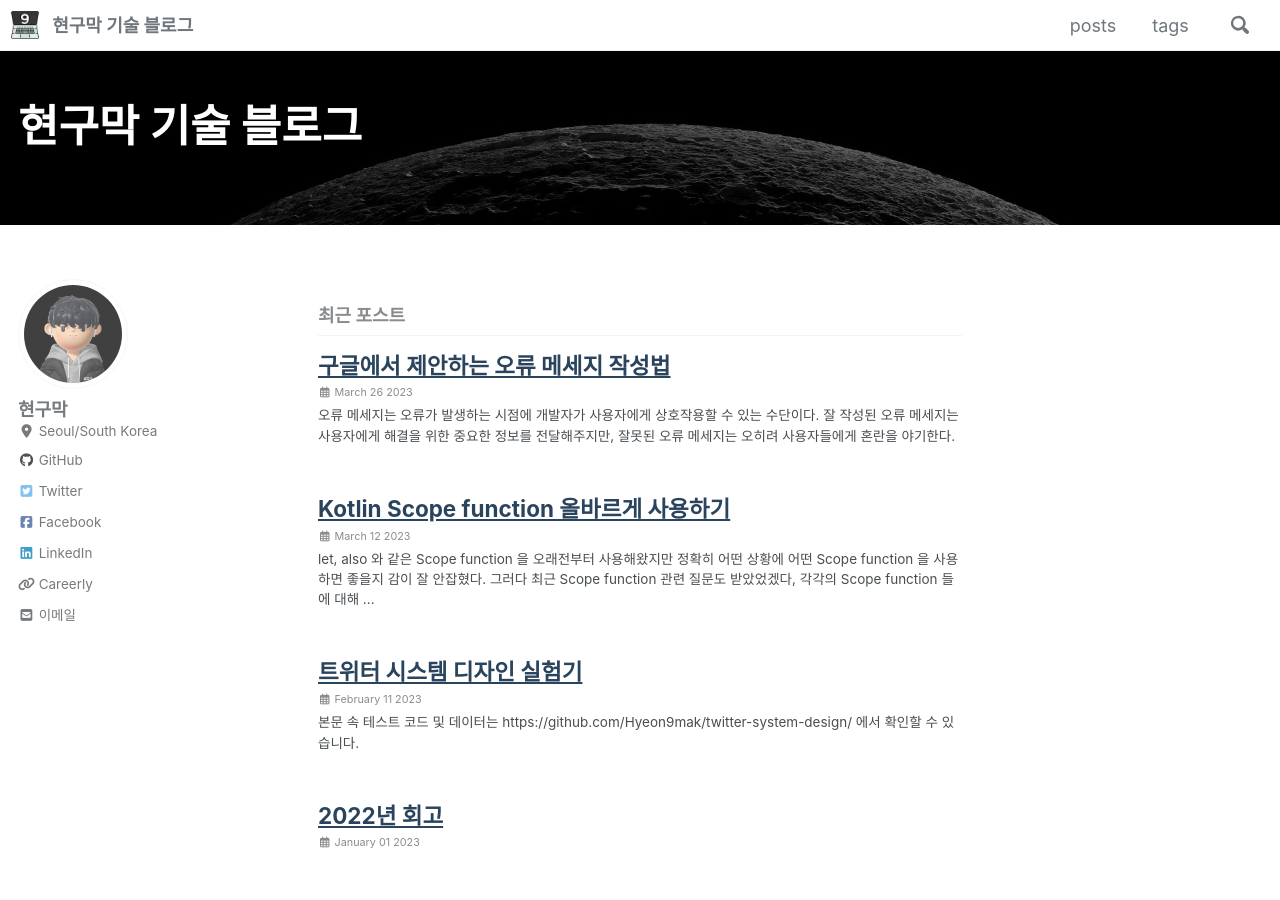
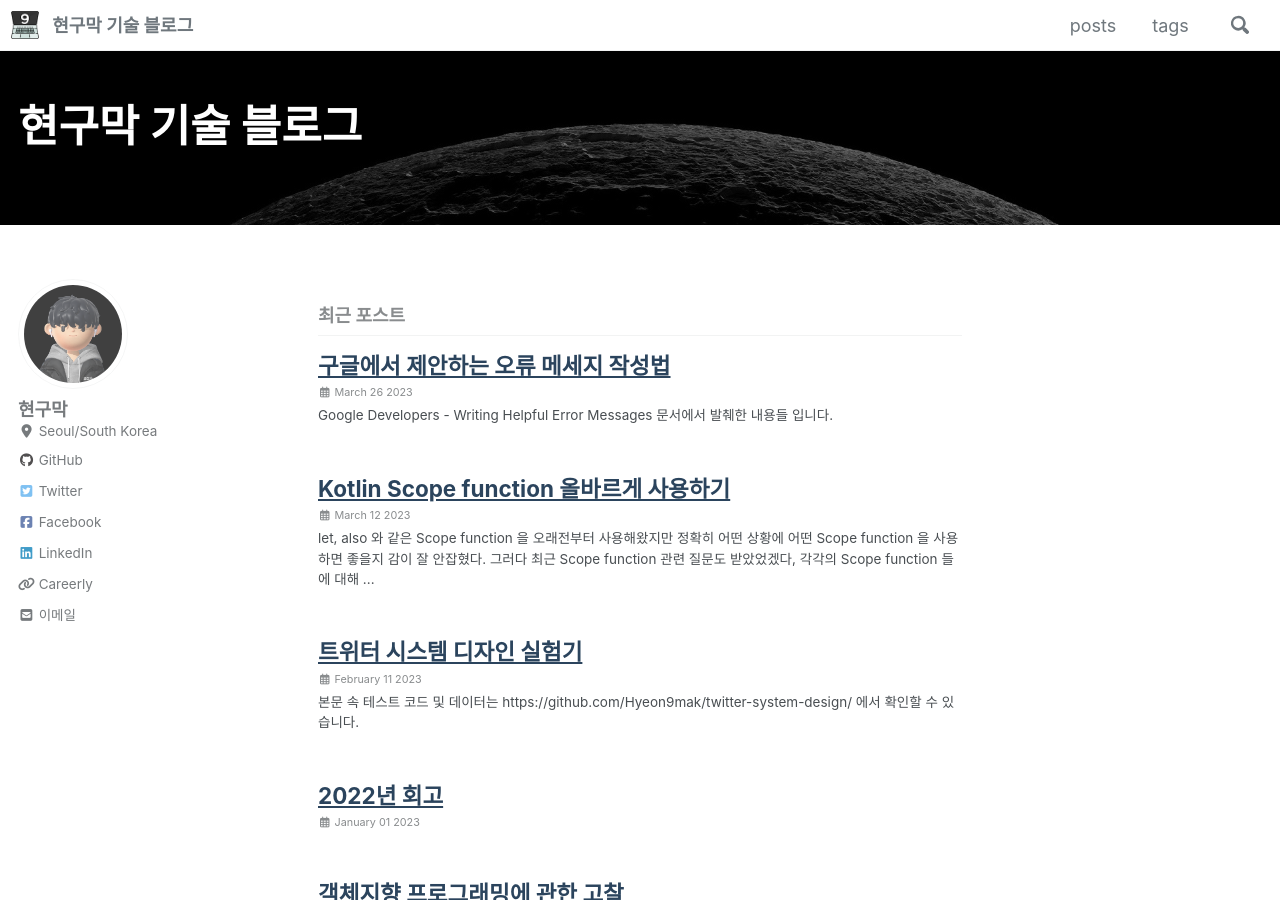
Before and after one commit to Hyeon9mak/Hyeon9mak.github.io, a Jekyll site: the page built from index.html, in a window 1280 px wide and 900 px high. Built offline with Jekyll 4.4.1, drawn with Linux system fonts in a browser that asks for light colours; cached includes are drawn as plain includes; nearby versions of some CDN libraries; the list of posts is cut into pages by our own code.

Commit message:
docs: 구글에서 제안하는 오류 메세지 작성법 머리 글 추가

```diff
--- a/_posts/2023-03-26-writing-helpful-error-messages.md
+++ b/_posts/2023-03-26-writing-helpful-error-messages.md
@@ -8,6 +8,8 @@ toc: true
 toc_sticky: true
 toc_label: "구글에서 제안하는 오류 메세지 작성법"
 ---
+
+> [Google Developers - Writing Helpful Error Messages](https://developers.google.com/tech-writing/error-messages) 문서에서 발췌한 내용들 입니다.
 
 오류 메세지는 오류가 발생하는 시점에 개발자가 사용자에게 상호작용할 수 있는 수단이다.
 잘 작성된 오류 메세지는 사용자에게 해결을 위한 중요한 정보를 전달해주지만,
@@ -26,6 +28,8 @@ toc_label: "구글에서 제안하는 오류 메세지 작성법"
 - 좋은 사용자 경험 제공
 - 적은 작업량, 신속한 문제 해결
 - 사용자가 스스로 다음 행동을 취할 수 있음
+
+구글에서 제안하는 오류 메세지 작성법을 익히고 사용자들에게 도움을 줄 수 있는 메세지 작성법을 연습 해보자.
 
 <br>
 
```
